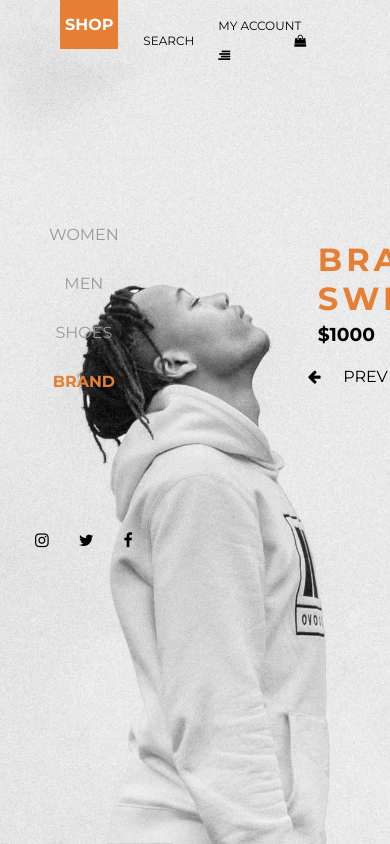
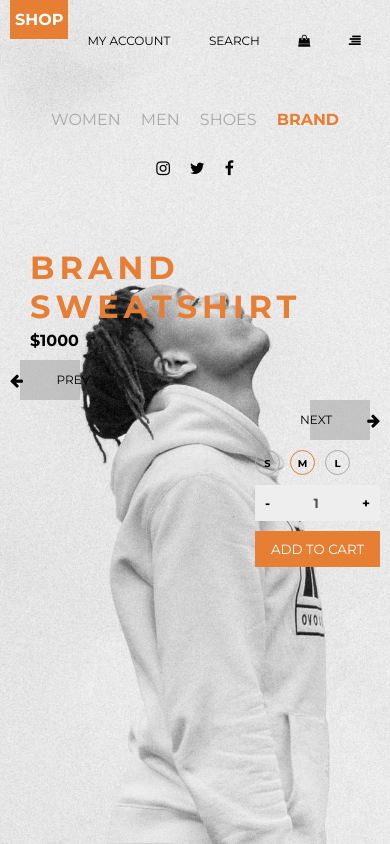
Before and after one commit to dhayananascimento/DevChallenge-shop, a plain HTML site: page index.html in a window 390 px wide. Drawn offline with Linux system fonts and the light colour scheme.

Commit message:
responsividade e ajustes

```diff
--- a/index.html
+++ b/index.html
@@ -39,7 +39,7 @@
         <div class="conteudo">
             <div class="anterior">
                 <h1>BRAND<br>SWEATSHIRT</h1>
-                <h3>$1000</h3>
+                <h4>$1000</h4>
                 <div id="anterior"><i class="fa fa-arrow-left setas"></i>PREV</div>
             </div>
 
--- a/styles.css
+++ b/styles.css
@@ -3,8 +3,8 @@
 :root {
     --laranja: #e67e34;
     --branco: #fff;
-    --cinza: #999;
-    --cina-claro: #eee;
+    --cinza: #aaa;
+    --cinza-claro: #eee;
 }
 
 * {
@@ -31,10 +31,6 @@ button {
     background-color: transparent;
 }
 
-input {
-    border: none;
-}
-
 a {
     cursor: pointer;
     display: block;
@@ -53,6 +49,8 @@ a:hover {
     cursor: pointer;
 }
 
+
+
 .cabecalho {
     background-color: transparent;
     padding: 0px 60px;
@@ -64,12 +62,12 @@ a:hover {
 }
 
 .cabecalho span {
+    font-weight: bold;
+    padding: 20px 10px;
+    color: var(--branco);
+    align-self: flex-start;
+    text-transform: uppercase;
     background-color: var(--laranja);
-    text-transform: uppercase;
-    align-self: flex-start;
-    color: var(--branco);
-    padding: 15px 5px;
-    font-weight: bold;
 }
 
 .cabecalho nav ul {
@@ -81,13 +79,14 @@ a:hover {
 .cabecalho nav ul li {
     font-size: 12px;
     margin-left: 100px;
-    transition: color 0.2s;
     text-transform: uppercase;
 }
 
 .cabecalho nav ul li:nth-child(2) {
     margin-left: 25px;
 }
+
+
 
 .principal {
     display: flex;
@@ -110,12 +109,9 @@ a:hover {
     justify-content: center;
 
     padding: 10px;
+    font-size: 16px;
     list-style: none;
     margin-bottom: 100px;
-}
-
-.lateral-opcoes li {
-    margin: 15px;
 }
 
 .lateral-opcoes li a {
@@ -131,9 +127,12 @@ a:hover {
     list-style: none;
 }
 
+.lateral-opcoes li,
 .lateral-midias li {
-    margin: 15px;
+    margin: 10px;
 }
+
+
 
 .conteudo {
     width: 100%;
@@ -147,16 +146,15 @@ a:hover {
     padding-left: 10px;
 }
 
-.anterior h1 {
-    letter-spacing: 4px;
+.anterior > h1 {
+    letter-spacing: 5px;
     padding-bottom: 5px;
     color: var(--laranja);
 }
 
 .proximo {
-    width: 130px;
+    width: 125px;
     display: flex;
-    align-items: flex-start;
     flex-direction: column;
 }
 
@@ -196,29 +194,32 @@ a:hover {
 .quantidade {
     width: 100%;
     display: flex;
-    font-weight: bold;
     margin-bottom: 10px;
     justify-content: space-between;
-    background-color: var(--cina-claro);
+    background-color: var(--cinza-claro);
 }
 
 .quantidade > input {
     width: 50px;
+    border: none;
     font-weight: bold;
     text-align: center;
-    background-color: var(--cina-claro);
+    background-color: var(--cinza-claro);
 }
 
 .quantidade > button {
     font-weight: bold;
 }
 
+
+
+#anterior,
 #proximo {
     width: 80px;
-    height: 60px;
-    padding: 10px 0px;
-    margin-bottom: 10px;
-    align-self: flex-end;
+    height: 40px;
+    font-size: 12px;
+    line-height: 40px;
+    position: relative;
     background-color: transparent;
 
     display: flex;
@@ -226,16 +227,27 @@ a:hover {
     justify-content: space-between;
 }
 
+#proximo {
+    margin-bottom: 10px;
+    align-self: flex-end;
+}
+
 #anterior {
-    width: 80px;
-    height: 60px;
-    padding: 10px 0px;
-    margin-left: -10px;
-    background-color: transparent;
+    margin-left: -20px;
+    margin-top: 10px;
+}
 
-    display: flex;
-    align-items: center;
-    justify-content: space-between;
+
+#anterior::before,
+#proximo::before {
+    content: '';
+    position: absolute;
+    z-index: -1000;
+    width: 60px;
+    height: 40px;
+    opacity: 0.6;
+    margin-left: 10px;
+    background-color: var(--cinza);
 }
 
 .setas {
@@ -243,6 +255,61 @@ a:hover {
     font-weight: 100;
 }
 
-@media (max-width: 900px) {
+@media (max-width: 768px) {
+    .cabecalho {
+        flex-direction: row;
+        padding: 0px 10px;
+        height: 80px;
+    }
+
+    .cabecalho > span {
+        padding: 10px 5px;
+    }
+
+    .cabecalho nav, .cabecalho nav ul {
+        width: 100%;
+        justify-content: space-around;
+    }
+
+    .cabecalho nav ul li {
+        margin-left: 0px !important;
+    }
+
+    .principal {
+        flex-direction: column;
+        justify-content: flex-start;
+        padding: 0px;
+    }
+
+    .lateral {
+        flex-direction: row;
+        padding: 10px;
+    }
+
+    .lateral-opcoes {
+        margin-bottom: 0px;
+        padding: 10px;
+        flex-direction: row;
+        flex-wrap: wrap;
+    }
+
+    .lateral-midias {
+        justify-content: center;
+    }
+
+    .conteudo {
+        padding: 50px 10px 10px;
+        align-items: center;
+        flex-direction: column;
+    }
+
+    .anterior {
+        align-self: flex-start;
+        padding-left: 20px;
+    }
+
+    .proximo {
+        align-self: flex-end;
+    }
 
 }
```
